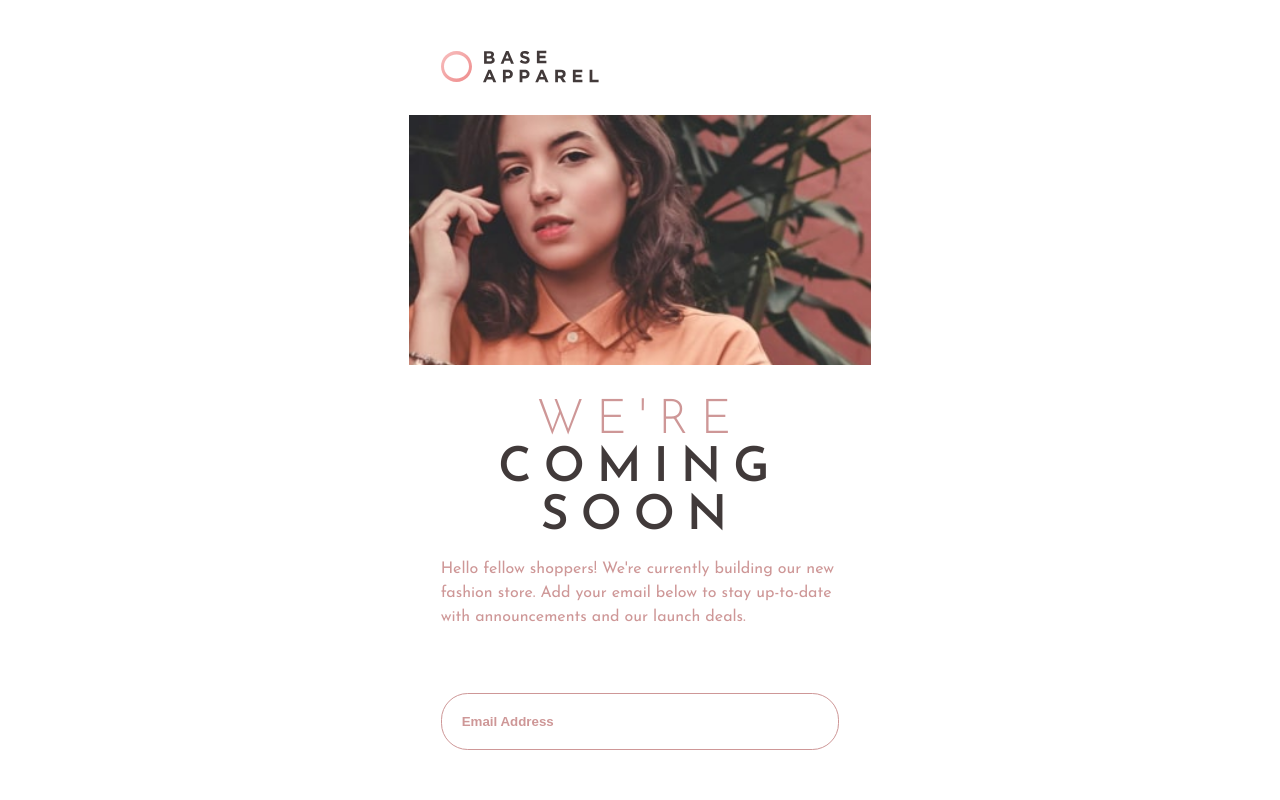
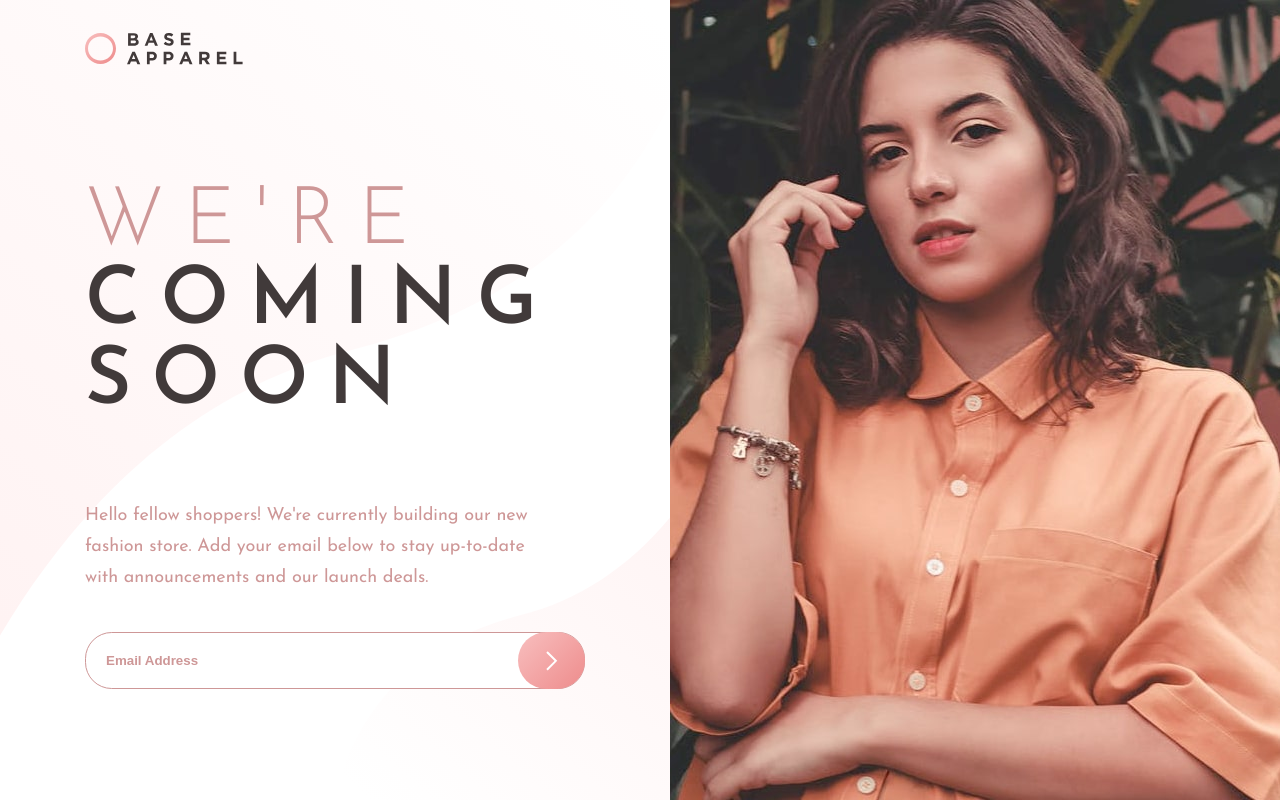
Before and after one commit to mghlb/fe, a plain HTML site: page mentor/newbie/base-apparel-coming-soon/index.html in a window 1280 px wide. Drawn offline with Linux system fonts and the light colour scheme.

Commit message:
Add desktop styles for base apparel coming soon

```diff
--- a/mentor/newbie/base-apparel-coming-soon/index.html
+++ b/mentor/newbie/base-apparel-coming-soon/index.html
@@ -12,28 +12,28 @@
     <link rel="stylesheet" href="style.css" />
   </head>
   <body>
-    <header>
-      <img src="./images/logo.svg" alt="" />
-    </header>
-    <div class="image"></div>
     <div class="container">
-      <div class="announcement">
+      <div class="annoucement">
+        <img src="./images/logo.svg" alt="" class="logo" />
+        <div class="hero__mobile"></div>
         <h1><span>We're</span> coming soon</h1>
         <p>
           Hello fellow shoppers! We're currently building our new fashion store.
           Add your email below to stay up-to-date with announcements and our
           launch deals.
         </p>
-      </div>
         <div class="address">
           <label for="email"></label>
           <input
             type="email"
-          name="email"
             id="email"
+            class="email"
             placeholder="Email Address"
           />
+          <button><img src="./images/icon-arrow.svg" alt="" /></button>
         </div>
       </div>
+    </div>
+    <img src="./images/hero-desktop.jpg" alt="" class="hero__desktop" />
   </body>
 </html>
--- a/mentor/newbie/base-apparel-coming-soon/style.css
+++ b/mentor/newbie/base-apparel-coming-soon/style.css
@@ -4,8 +4,8 @@
 
   --clr-neut-dark-grayish-red: hsl(0, 6%, 24%);
 
-  --gradient-1: Linear, 135deg, from hsl(0, 0%, 100%), to hsl(0, 100%, 98%);
-  --gradient-2: Linear, 135deg, from hsl(0, 80%, 86%), to hsl(0, 74%, 74%);
+  --gradient-1: (135deg, hsl(0, 0%, 100%), hsl(0, 100%, 98%));
+  --gradient-2: ();
 
   --ff-default: 'Josefin Sans', sans-serif;
 
@@ -33,9 +33,8 @@ svg {
 }
 
 body {
+  display: flex;
   min-height: 100vh;
-  display: grid;
-  place-content: center;
   font-family: var(--ff-default);
 }
 
@@ -45,18 +44,28 @@ header {
 
 .container {
   display: grid;
-  gap: 4em;
+  gap: 2em;
   padding: 2em;
+  width: 100%;
 }
 
-.image {
+.annoucement {
+  display: grid;
+  max-width: 40em;
+  margin-inline: auto;
+}
+
+.hero__mobile {
   background-image: url(./images/hero-mobile.jpg);
   height: 250px;
   background-repeat: no-repeat;
   background-size: cover;
 }
+.hero__desktop {
+  display: none;
+}
 
-.announcement > h1 {
+h1 {
   letter-spacing: 0.25em;
   font-size: 3rem;
   max-width: 10ch;
@@ -65,27 +74,70 @@ header {
   text-transform: uppercase;
   color: var(--clr-neut-dark-grayish-red);
   font-weight: var(--fw-bold);
+  align-self: center;
 }
-.announcement > h1 > span {
+h1 > span {
   color: var(--clr-prm-desat-red);
   font-weight: var(--fw-lt);
 }
 
-.announcement > p {
-  margin-block-start: 1em;
+p {
   line-height: 1.5;
   color: var(--clr-prm-desat-red);
   font-weight: var(--fw-regular);
   max-width: 40ch;
+  align-self: center;
 }
 
-#email {
+.email {
   border-radius: 2em;
   border: 1px solid var(--clr-prm-desat-red);
   padding: 1.5em;
   width: 100%;
 }
-#email::placeholder {
+.email::placeholder {
   color: var(--clr-prm-desat-red);
   font-weight: var(--fw-bold);
 }
+.address {
+  max-width: 100%;
+  position: relative;
+  align-self: self-start;
+}
+button {
+  position: absolute;
+  background: linear-gradient(135deg, hsl(0, 80%, 86%), hsl(0, 74%, 74%));
+  border: 0;
+  height: 100%;
+  width: 5em;
+  border-radius: 50em;
+  right: 0;
+}
+button img {
+  margin-inline: auto;
+}
+
+@media (min-width: 768px) {
+  .hero__mobile {
+    display: none;
+  }
+  .hero__desktop {
+    display: block;
+    height: 100vh;
+  }
+  h1 {
+    text-align: left;
+    font-size: 5rem;
+  }
+  p {
+    font-size: 1.125rem;
+    line-height: 1.7;
+  }
+  .container {
+    gap: 1em;
+    background-image: url(./images/bg-pattern-desktop.svg);
+    background-repeat: no-repeat;
+    background-position: center;
+    background-size: cover;
+  }
+}
```
Lines whose indentation alone changed are shown as unchanged.
